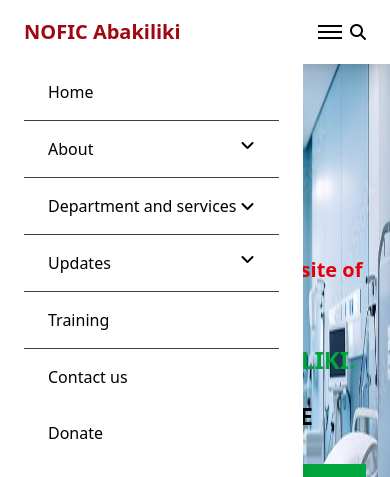
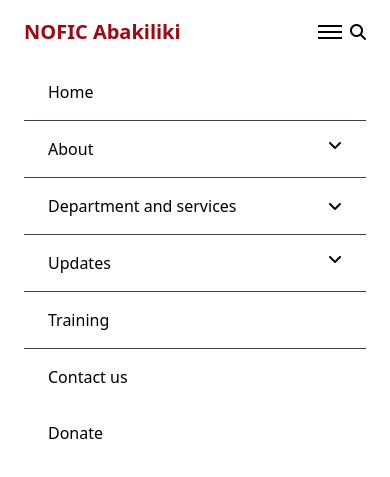
Before and after one commit to Emmanueladimchinaobi/NOFIC-web, a website: page index.html in a window 390 px wide. Both pictures are taken after a click on the button 330 px from the left and 32 px from the top of the page. Shown: the top 477 px of the page. Drawn offline with Linux system fonts and the light colour scheme.

Commit message:
first commit

```diff
--- a/index.html
+++ b/index.html
@@ -123,7 +123,8 @@
     </div>
 
     <!-- Mobile Menu -->
-    <div id="menu" class="hidden lg:hidden  px-6 pb-4 absolute top-full left-0 z-50 bg-white shadow-xl ">
+    <div id="menu" class=" lg:hidden  px-6 pb-4 absolute top-full left-0  bg-white w-full  shadow-lg opacity-0  -translate-x-full
+transition-all duration-300 ease-in-out">
 
       <ul class="flex flex-col ">
 
--- a/script.js
+++ b/script.js
@@ -3,7 +3,10 @@ const menu = document.getElementById("menu");
 
 
 btn.addEventListener("click", () => {
-  menu.classList.toggle("hidden");
+  menu.classList.toggle("-translate-x-full");
+  menu.classList.toggle("-translate-x-0");
+  menu.classList.toggle("opacity-0");
+
 });
 
 
```
Also changed, not shown: src/output.css.
